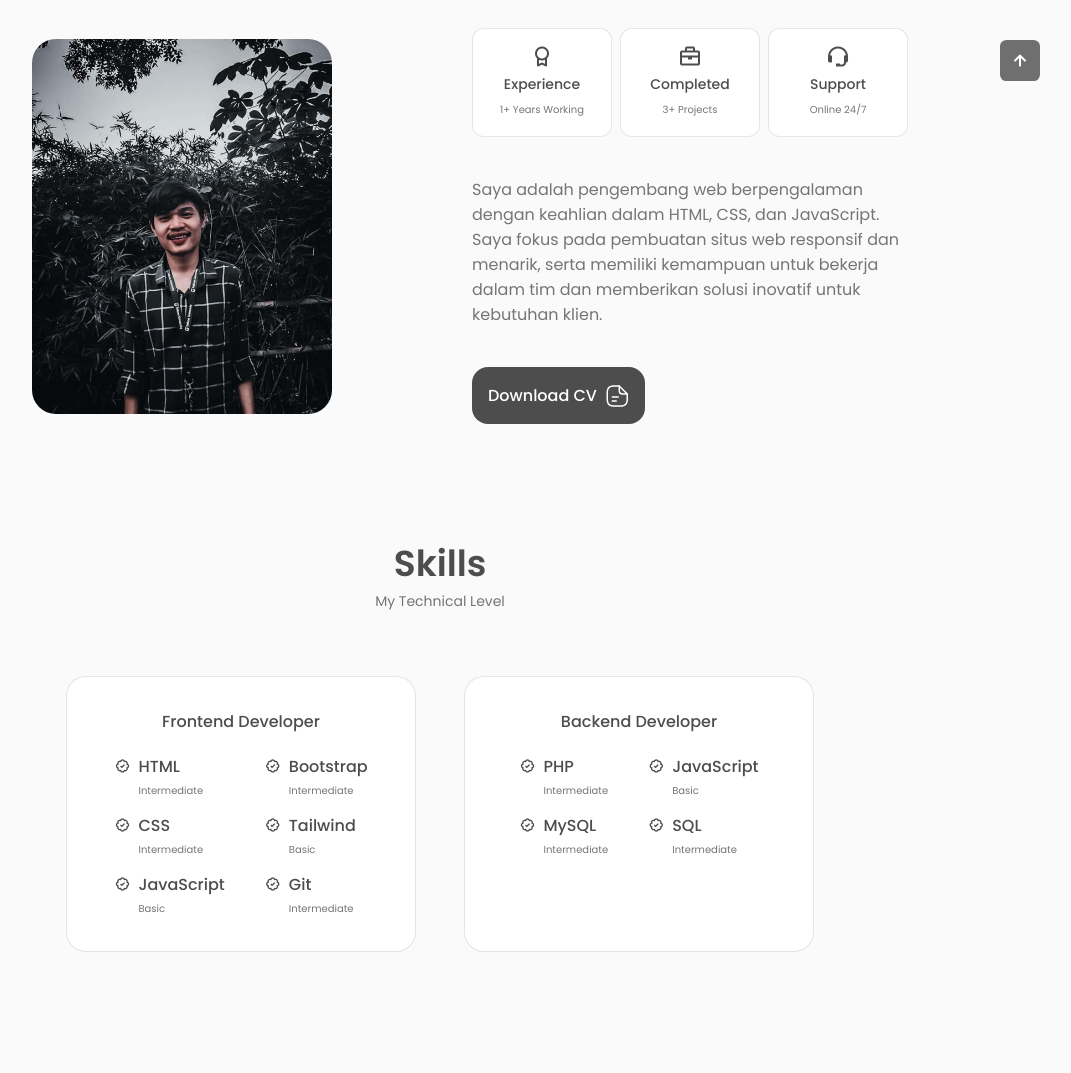
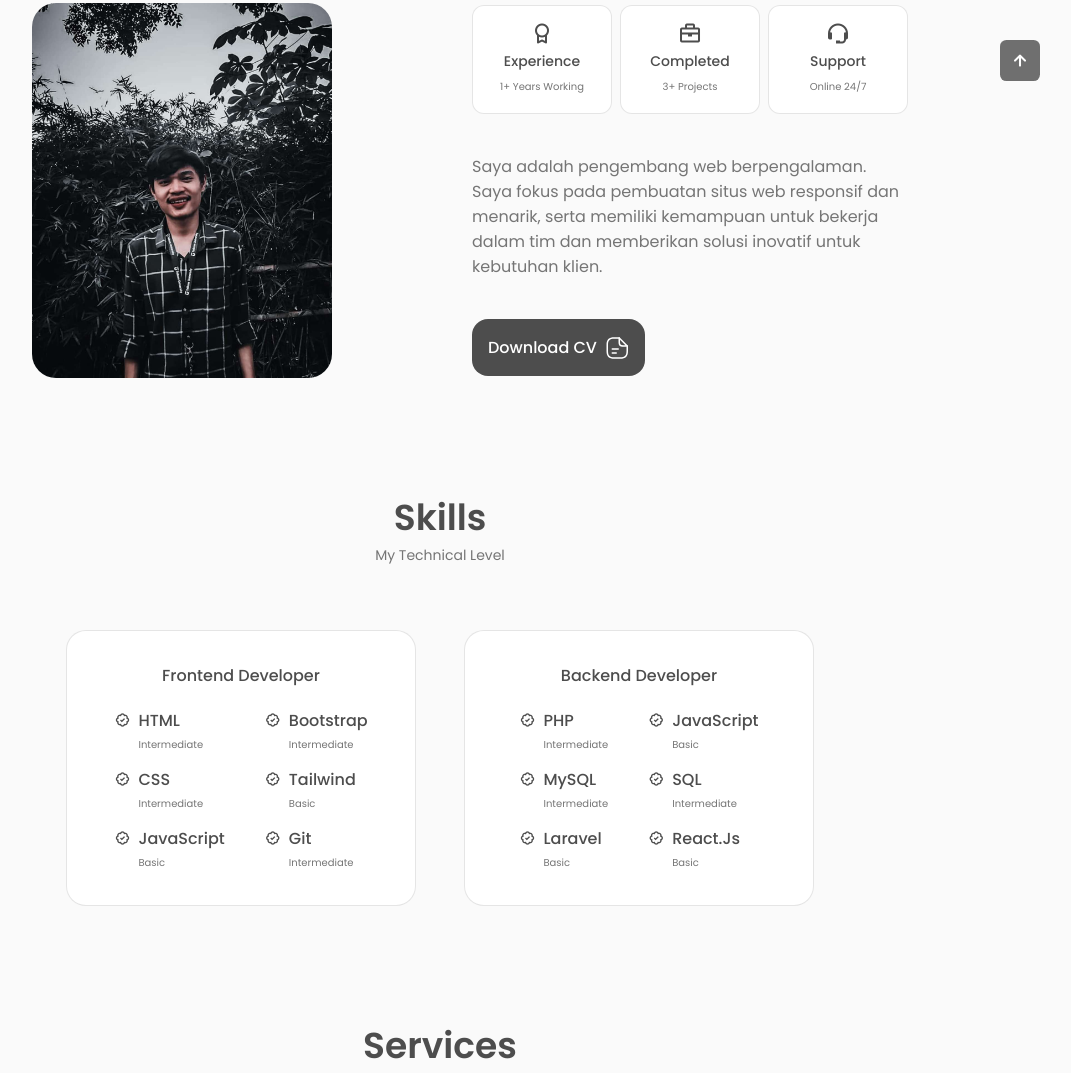
Before and after one commit to rifaaaldiii/IDigital-Co, a website: page index.html in a window 1280 px wide. Shown: the part 879-1952 px from the top of the page, without its empty margins (200-1271 px from the left). Drawn offline with nearby package versions, Linux system fonts and the light colour scheme.

Commit message:
Update First

```diff
--- a/index.html
+++ b/index.html
@@ -117,7 +117,6 @@
                 <p class="home__description">
                   Seorang pengembang web yang berpengalaman dengan keahlian
                   dalam menciptakan situs web yang responsif dan menarik.
-                  Memiliki kemampuan dalam HTML, CSS, dan JavaScript.
                 </p>
                 <a href="#contact" class="button button--flex">
                   Contact Me
@@ -218,8 +217,7 @@
             </div>
 
             <p class="about__description">
-              Saya adalah pengembang web berpengalaman dengan keahlian dalam
-              HTML, CSS, dan JavaScript. Saya fokus pada pembuatan situs web
+              Saya adalah pengembang web berpengalaman. Saya fokus pada pembuatan situs web
               responsif dan menarik, serta memiliki kemampuan untuk bekerja
               dalam tim dan memberikan solusi inovatif untuk kebutuhan klien.
             </p>
@@ -354,6 +352,15 @@
                     <span class="skills__level">Intermediate</span>
                   </div>
                 </div>
+
+                <div class="skills__data">
+                  <i class="bx bx-badge-check"></i>
+
+                  <div>
+                    <h3 class="skills__name">Laravel</h3>
+                    <span class="skills__level">Basic</span>
+                  </div>
+                </div>
               </div>
 
               <div class="skills__group">
@@ -372,6 +379,15 @@
                   <div>
                     <h3 class="skills__name">SQL</h3>
                     <span class="skills__level">Intermediate</span>
+                  </div>
+                </div>
+
+                <div class="skills__data">
+                  <i class="bx bx-badge-check"></i>
+
+                  <div>
+                    <h3 class="skills__name">React.Js</h3>
+                    <span class="skills__level">Basic</span>
                   </div>
                 </div>
               </div>
```
Also changed, not shown: assets/hand.svg (deleted).
